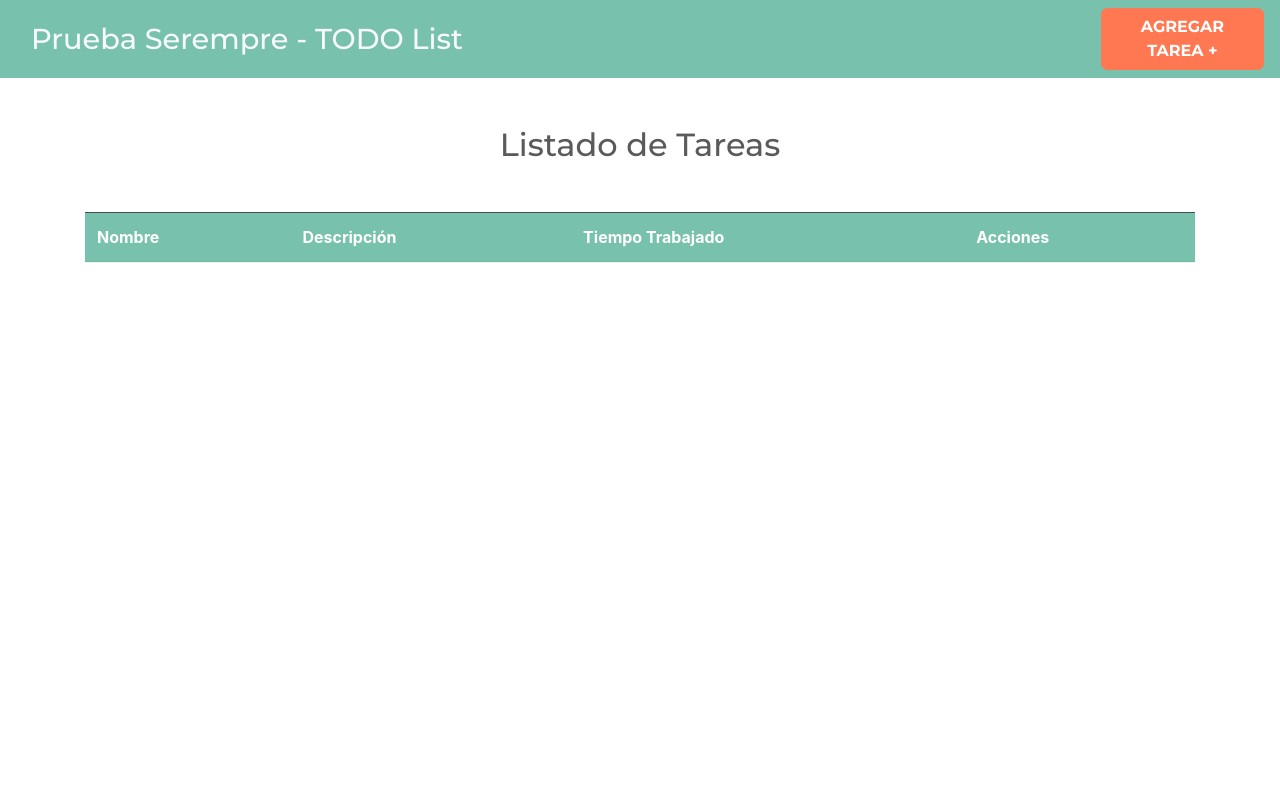
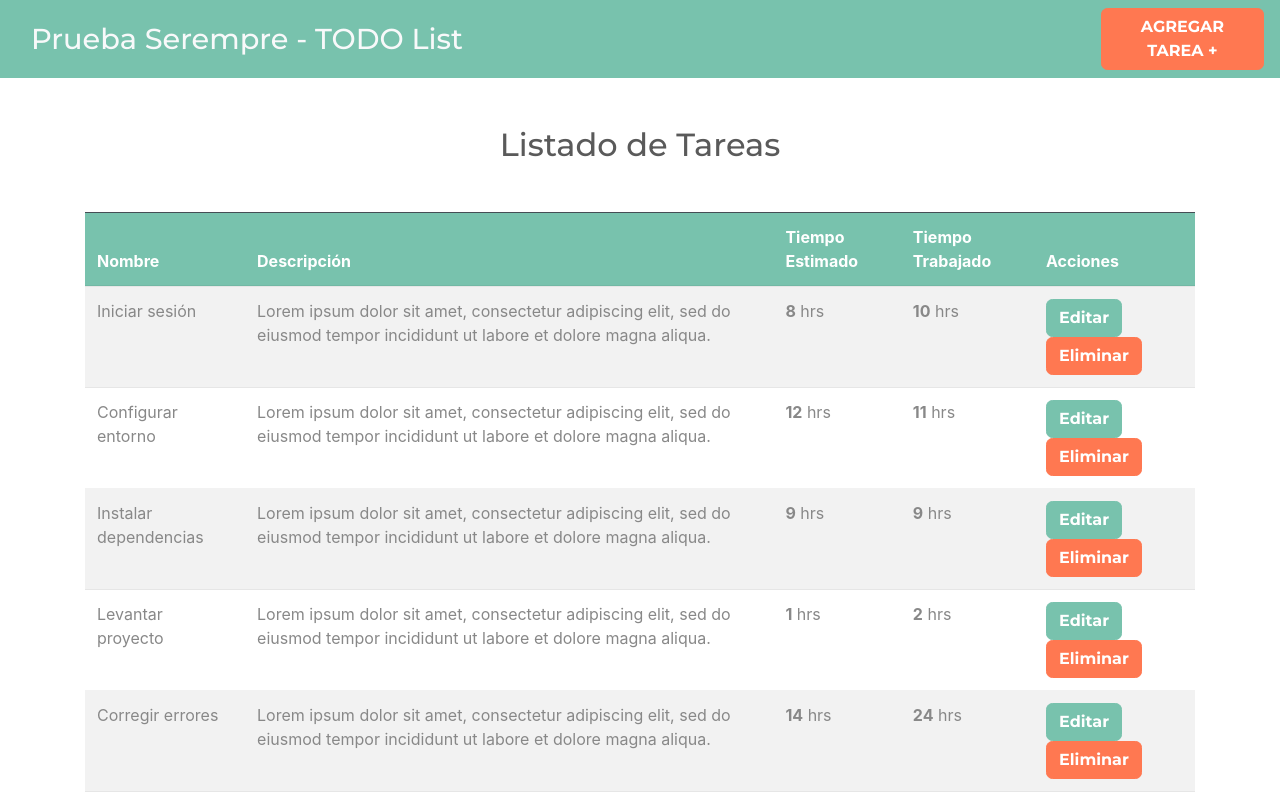
Before and after one commit to jaimeduque17/serempre-test, a React (Create React App) app: page / in a window 1280 px wide. Shown: the top 800 px of the page. Built offline with nearby package versions, Linux system fonts and the light colour scheme; data requests are answered from the project's data file.

Commit message:
the tasks are displayed

```diff
--- /dev/null
+++ b/src/components/Task.js
@@ -0,0 +1,24 @@
+import React from 'react';
+import { Link } from 'react-router-dom';
+
+const Task = ({ task }) => {
+
+    const { name, description, estimated, worked, id } = task;
+
+    return (
+        <tr>
+            <td>{name}</td>
+            <td>{description}</td>
+            <td><span className="font-weight-bold">{estimated}</span> hrs</td>
+            <td><span className="font-weight-bold">{worked}</span> hrs</td>
+            <td className="actions">
+                <Link to={`/tasks/edit/${id}`} className="btn btn-primary mr-2">
+                    Editar
+                </Link>
+                <button type="button" className="btn btn-danger">Eliminar</button>
+            </td>
+        </tr>
+    );
+}
+
+export default Task;
--- a/src/components/Tasks.js
+++ b/src/components/Tasks.js
@@ -1,4 +1,5 @@
 import React, { useEffect } from 'react';
+import Task from './Task';
 
 // Redux
 import { useSelector, useDispatch } from 'react-redux';
@@ -14,6 +15,9 @@ const Tasks = () => {
         loadTasks();
     }, []);
 
+    /// obtain th state
+    const tasks = useSelector(state => state.tasks.tasks);
+
     return (
         <>
             <h2 className="text-center my-5">Listado de Tareas</h2>
@@ -22,12 +26,20 @@ const Tasks = () => {
                     <tr>
                         <th scope="col">Nombre</th>
                         <th scope="col">Descripción</th>
+                        <th scope="col">Tiempo Estimado</th>
                         <th scope="col">Tiempo Trabajado</th>
                         <th scope="col">Acciones</th>
                     </tr>
                 </thead>
                 <tbody>
-
+                    {tasks.length === 0 ? 'No hay Tareas' : (
+                        tasks.map(task => (
+                            <Task
+                                key={task.id}
+                                task={task}
+                            />
+                        ))
+                    )}
                 </tbody>
             </table>
         </>
```
